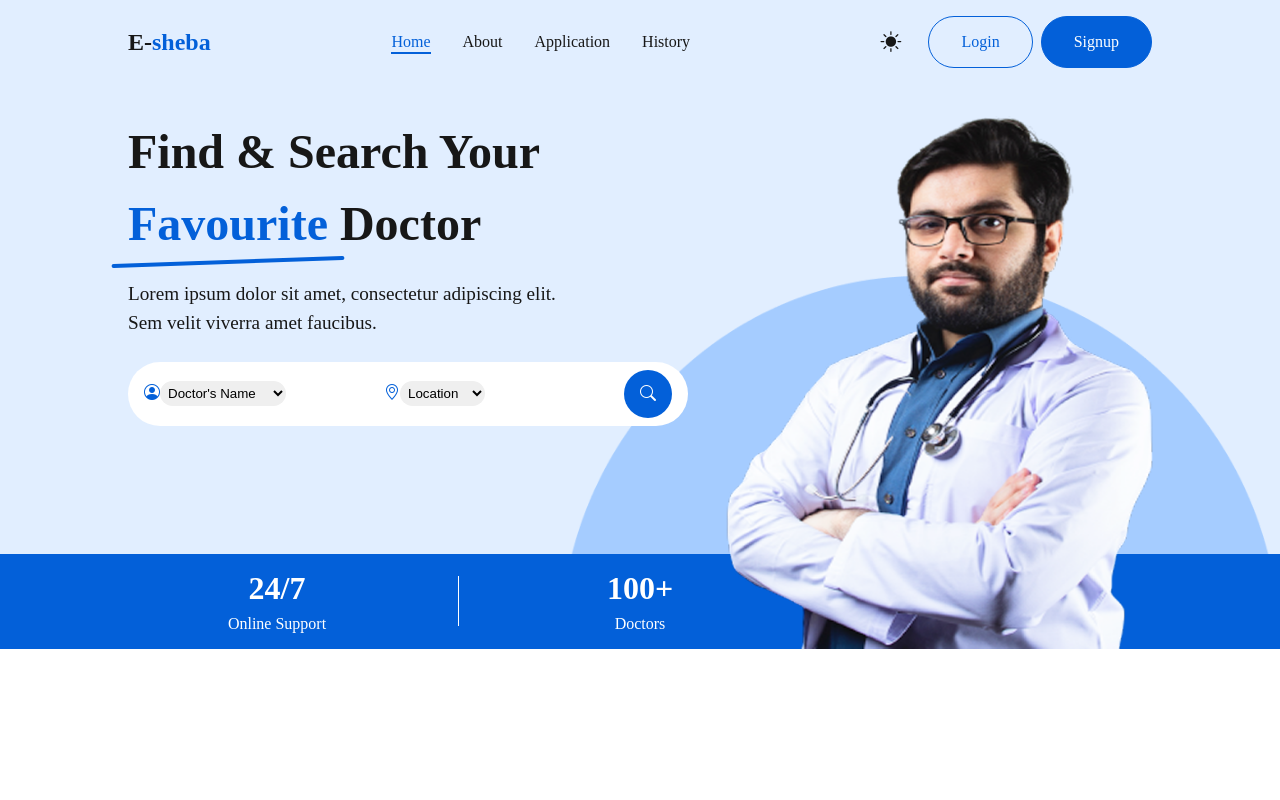
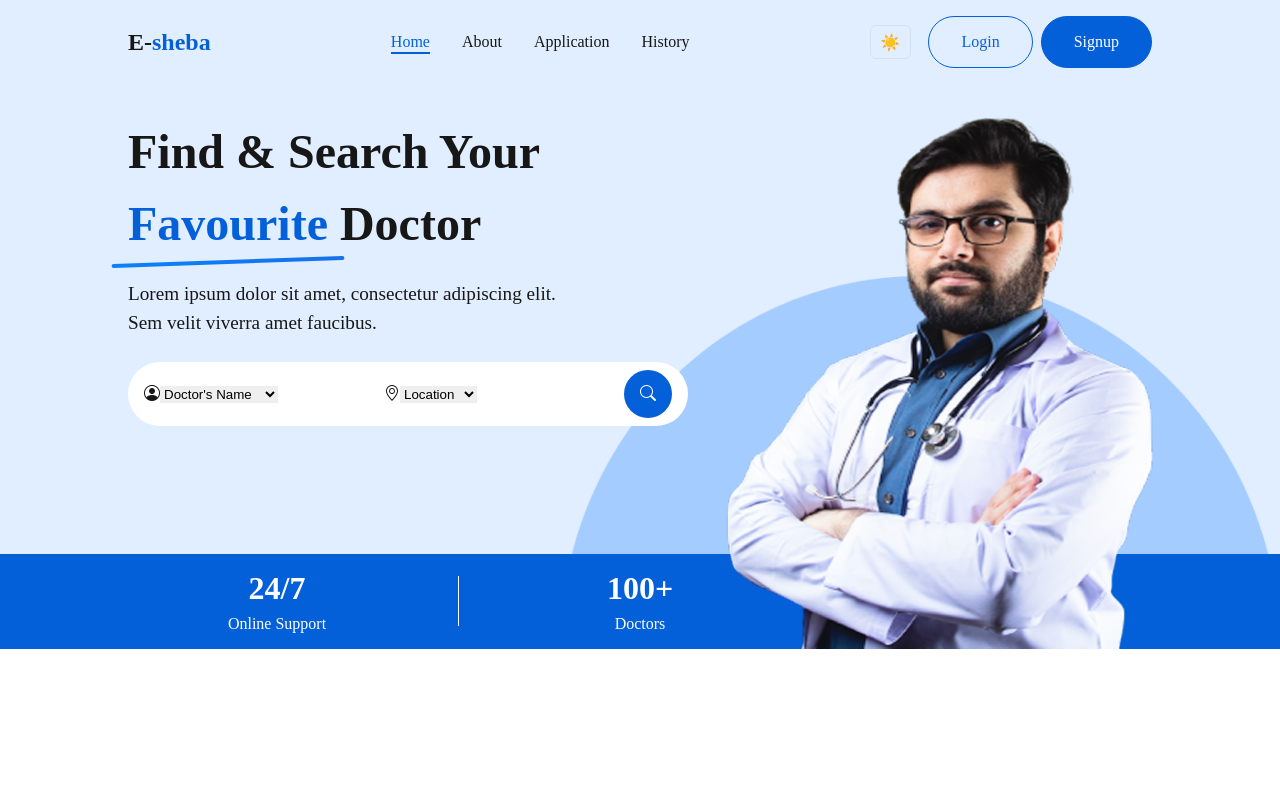
Before and after one commit to Hadi20Diab/DigitalHubFirstProject, a Next.js app in the folder my-app/: page / in a window 1280 px wide. Shown: the top 800 px of the page. Built offline with nearby package versions, Linux system fonts and the light colour scheme.

Commit message:
Revert "Merge branch 'main' of https://github.com/Hadi20Diab/DigitalHubFirstProject"
This reverts commit f72eb57a413bebdf4184d0130b0b9d93eafcf5b3, reversing
changes made to 76089648a3fe57b6d7580a1bae8cf370c0f7c901.

```diff
--- a/my-app/app/components/HeroSection/HeroSection.jsx
+++ b/my-app/app/components/HeroSection/HeroSection.jsx
@@ -12,7 +12,7 @@ const HeroSection = () => {
                     <div className="search-bar">
                         <div className="col-3">
                             <i className="bi bi-person-circle"></i>
-                            <select defaultValue="s" name="doctorName" id="doctorName">
+                            <select defaultValue="s">
                                 <option value="s" disabled>Doctor's Name</option>
                                 <option value="HadiDiab">Hadi Diab</option>
                                 <option value="MahmoudShadi">Mahmoud Shadi</option>
@@ -20,7 +20,7 @@ const HeroSection = () => {
                         </div>
                         <div className="col-3">
                             <i className="bi bi-geo-alt"></i>
-                            <select defaultValue="" name="location" id="location">
+                            <select defaultValue="">
                                 <option value="" disabled>Location</option>
                                 <option value="NewYork">New York</option>
                                 <option value="California">California</option>
@@ -33,7 +33,7 @@ const HeroSection = () => {
                 </div>
                 <div className="hero-images">
                     <Image src="/assets/images/doctor.png" alt="Hero Image" fill className="heroImage"  />
-                    <Image src="/assets/images/Ellipse_14.png" alt="Hero Image" fill className="backgroundHeroImage" />
+                    <Image src="/assets/images/Ellipse_14.png" alt="Hero Image"  fill className="backgroundHeroImage"  />
                 </div>
             </div>
             <div className="row-features">
--- a/my-app/app/components/HeroSection/HeroSection.scss
+++ b/my-app/app/components/HeroSection/HeroSection.scss
@@ -35,7 +35,7 @@
                         /* move underline slightly lower */
                         height: 4px;
                         /* thickness of the underline */
-                        background: var(--primary-color);
+                        background: linear-gradient(90deg, rgba(0, 123, 255, 0.95), rgba(0, 100, 230, 0.9));
                         border-radius: 999px;
                         /* rounded pill shape */
                         transform: rotate(-2deg) scaleX(1.04);
@@ -59,21 +59,20 @@
                 gap: 0.5rem;
                 margin-top: 1rem;
                 justify-content: space-between;
-                background: var(--secoundary-text-color);
-                color: var(--primary-color);
+                background-color: var(--secoundary-text-color);
+                color: var(--primary-text-color);
                 padding: 0.5rem 1rem;
                 border-radius: 2rem;
                 align-items: center;
-                z-index: 4;
+                z-index: 1;
                 position: relative;
                 width: 35rem;
                 flex-wrap: wrap;
+                max-width: 100%;
 
 
                 select {
                     border: none;
-                    padding: 0.3em;
-                    border-radius: 1em;
                 }
 
                 .search-button {
@@ -174,12 +173,6 @@
     }
 }
 
-/* Hide decorative background image in dark theme */
-html[data-theme="dark"] .backgroundHeroImage,
-html[data-theme="dark"] .hero-images .backgroundHeroImage {
-    display: none !important;
-}
-
 .row-features {
     background-color: var(--primary-color);
     padding: 1rem var(--padding);
--- a/my-app/app/components/Specialists/Specialist.scss
+++ b/my-app/app/components/Specialists/Specialist.scss
@@ -5,7 +5,7 @@
     flex-direction: column;
     gap: 1.875rem;
 
-    .specialist-cards {
+    .specialist-cards{
         display: flex;
         gap: 0.625rem;
         width: 100%;
@@ -25,7 +25,7 @@
         flex: 1;
         min-width: 200px;
 
-            &:hover {
+        &:hover{
             background-color: var(--primary-color);
             color: var(--secoundary-text-color);
             border-color: var(--primary-color);
@@ -33,11 +33,9 @@
 
 
 
-            .specialist-icon {
-                border: 2px solid transparent;
+            .specialist-icon{
+               border : 2px solid transparent;
                background-color: var(--secoundary-color);
-                background-color: var(--primary-text-color);
-
                border-radius: 50%;
                padding: 1.25rem;
                width: 5rem;
--- a/my-app/app/components/footer/Footer.scss
+++ b/my-app/app/components/footer/Footer.scss
@@ -2,7 +2,7 @@
 
 .footer-container {
   text-align: center;
-  background-color: var(--primary-color);
+  background-color: #0360D9;
   color: var(--secoundary-text-color);
   padding: 60px  var(--padding) 20px ;
 
--- a/my-app/app/components/navbar/Navbar.jsx
+++ b/my-app/app/components/navbar/Navbar.jsx
@@ -50,7 +50,7 @@ const Navbar = () => {
                 </nav>
                 <div className="row">
                     <button type="button" className="theme-toggle" onClick={toggleTheme} aria-label="Toggle theme">
-                        {theme === "dark" ? <i className="bi bi-moon-fill"></i> : <i className="bi bi-sun-fill"></i>}
+                        {theme === "dark" ? "🌙" : "☀️"}
                     </button>
                     <Link href="/login" className="button button-1">Login</Link>
                     <Link href="/signup" className="button button-2">Signup</Link>
--- a/my-app/app/components/navbar/Navbar.scss
+++ b/my-app/app/components/navbar/Navbar.scss
@@ -61,11 +61,6 @@
         justify-content: center;
         gap: 0.8em;
     }
-    .theme-toggle{
-        color: var(--foreground);
-        font-size: 1.3em;
-        border: none;
-    }
 }
 
 .logo-text {
--- a/my-app/app/globals.css
+++ b/my-app/app/globals.css
@@ -32,23 +32,12 @@
   :root {
     --background: #0a0a0a;
     --foreground: #ededed;
-    --primary-color: #527aa1;
+    --primary-color: #3399FF;
     --secoundary-color: #e1eeffd4;
     --primary-text-color: #FFFFFF;
     --secoundary-text-color: #ededed;
   }
 }
-
-/* Theme override when toggled via `html[data-theme="dark"]` */
-html[data-theme="dark"] {
-  --background: #0a0a0a;
-  --foreground: #ededed;
-  --primary-color: #4f83bd;
-  --secoundary-color: #e1eeff3d;
-  --primary-text-color: #FFFFFF;
-  --secoundary-text-color: #ededed;
-}
-
 
 html,
 body {
@@ -72,12 +61,20 @@ body {
   margin: 0;
 }
 
-
+/* Theme override when toggled via `html[data-theme="dark"]` */
+html[data-theme="dark"] {
+  --background: #0a0a0a;
+  --foreground: #ededed;
+  --primary-color: #3399FF;
+  --secoundary-color: #e1eeffd4;
+  --primary-text-color: #FFFFFF;
+  --secoundary-text-color: #ededed;
+}
 
 /* Simple theme-toggle button styling */
 .theme-toggle {
   background: transparent;
-  border: 1px solid rgba(0, 0, 0, 0.06);
+  border: 1px solid rgba(0,0,0,0.06);
   padding: 0.4rem 0.6rem;
   border-radius: 6px;
   cursor: pointer;
@@ -86,7 +83,7 @@ body {
 }
 
 html[data-theme="dark"] .theme-toggle {
-  border-color: rgba(255, 255, 255, 0.12);
+  border-color: rgba(255,255,255,0.12);
 }
 
 @media (prefers-color-scheme: dark) {
--- a/my-app/next.config.js
+++ /dev/null
@@ -1,11 +0,0 @@
-/**
- * Ensure Turbopack/Next infers the correct workspace root when multiple lockfiles exist.
- * Setting `turbopack.root` tells Next which directory to treat as the workspace root.
- */
-/** @type {import('next').NextConfig} */
-module.exports = {
-    turbopack: {
-        // '.' means the current package (my-app) is the turbopack root
-        root: '.'
-    }
-};
--- a/my-app/package.json
+++ b/my-app/package.json
@@ -11,8 +11,7 @@
   "dependencies": {
     "next": "16.1.3",
     "react": "19.2.3",
-    "react-dom": "19.2.3",
-    "bootstrap-icons": "^1.13.1"
+    "react-dom": "19.2.3"
   },
   "devDependencies": {
     "eslint": "^9",
```
Also changed, not shown: package.json (+1 -7 lines), 2 other files (tests, documents, lock files or other folders). Lines whose indentation alone changed are shown as unchanged.
